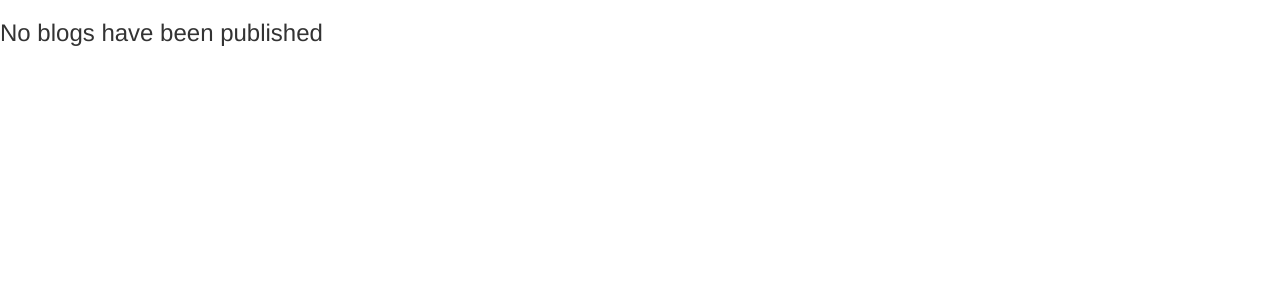
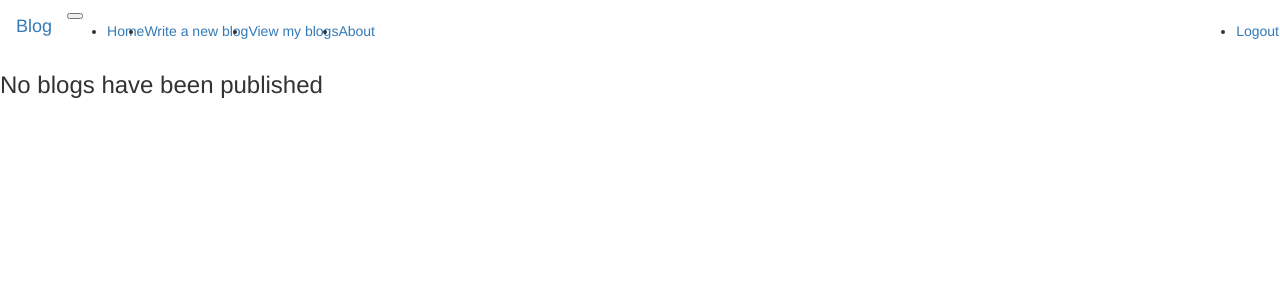
Before and after one commit to AlexGorSvami/Blog_by_flask, a Flask app: page / in a window 1280 px wide. Shown: the top 300 px of the page. Run offline with Flask 3, Linux system fonts and the light colour scheme; the visitor is signed in with stand-in values (Sample User, id 1); data that the repository does not hold is empty; some libraries are stand-ins or nearby versions.

Commit message:
Created navbar panel

```diff
--- a/app.py
+++ b/app.py
@@ -60,7 +60,7 @@
         return redirect('/')
     return render_template('login.html')
 
-@app.route('/logout')
+@app.route('/logout/')
 def logout():
     return render_template('logout.html')
 
--- /dev/null
+++ b/templates/_navbar.html
@@ -0,0 +1,42 @@
+<nav class="navbar navbar-expand-lg navbar-light bg-light">
+    <a class="navbar-brand" href="#">Blog</a>
+    <button class="navbar-toggler" type="button" data-toggle="collapse" data-target="#navbarSupportedContent"
+            aria-controls="navbarSupportedContent" aria-expanded="false" aria-label="Toggle navigation">
+        <span class="navbar-toggler-icon"></span>
+    </button>
+
+    <div class="collapse navbar-collapse" id="navbarSupportedContent">
+        <ul class="navbar-nav mr-auto">
+            <li class="nav-item ">
+                <a class="nav-link" href="/">Home</a>
+            </li>
+          {% if session.login %}
+                      <li class="nav-item ">
+                <a class="nav-link" href="/write-blog/">Write a new blog</a>
+            </li>
+            <li class="nav-item">
+                <a class="nav-link" href="/my-blogs/">View my blogs</a>
+            </li>
+          {% endif %}
+            <li class="nav-item">
+                <a class="nav-link" href="/about/">About</a>
+            </li>
+        </ul>
+
+      <ul class="navbar-nav navbar-right">
+        {% if session.login %}
+                    <li class="nav-item ">
+                <a class="nav-link" href="/logout/">Logout</a>
+            </li>
+        {% else %}
+            <li class="nav-item ">
+                <a class="nav-link" href="/login/">Login</a>
+            </li>
+            <li class="nav-item">
+                <a class="nav-link" href="/register/">Register</a>
+            </li>
+        {% endif %}
+        </ul>
+
+    </div>
+</nav>
--- a/templates/base.html
+++ b/templates/base.html
@@ -6,6 +6,10 @@
 
 {% block title %}
 Blog
+{% endblock %}
+
+{% block navbar %}
+{% include '_navbar.html' %}
 {% endblock %}
 
 {% block content %}
```
